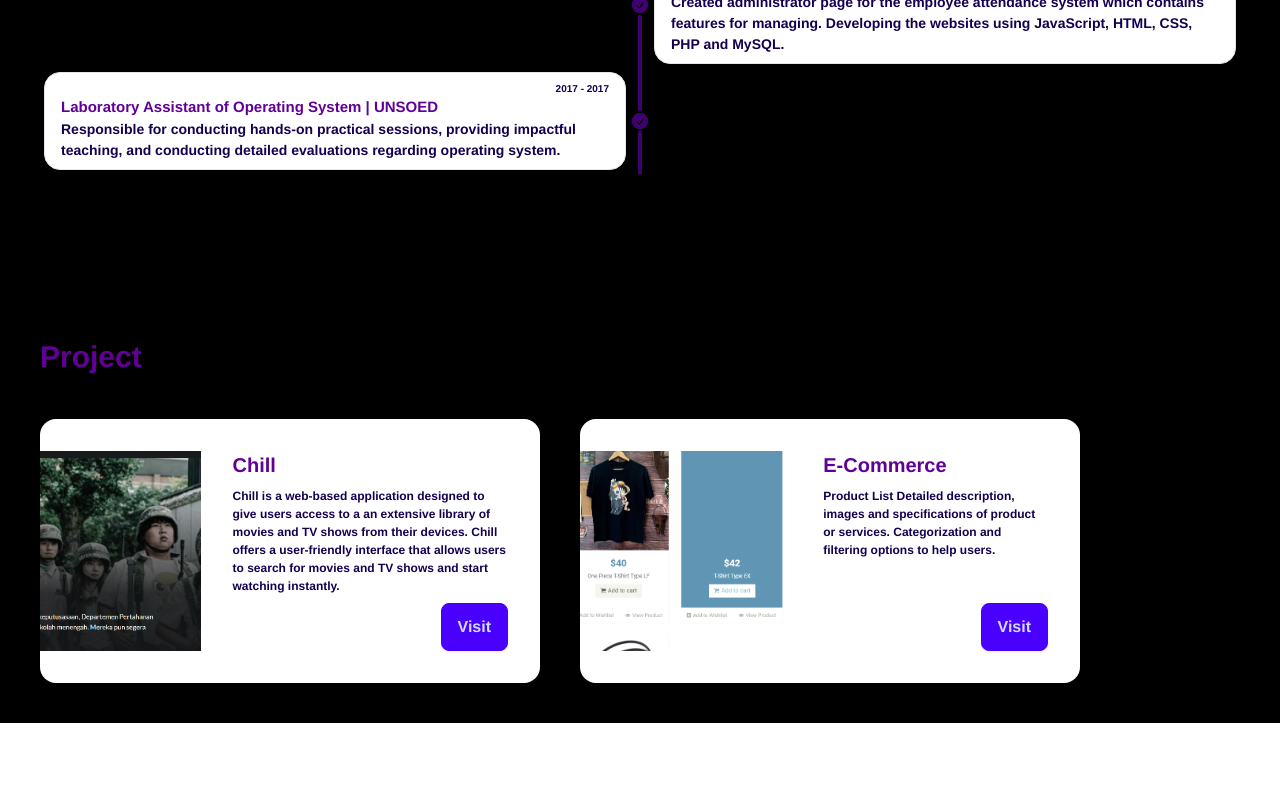
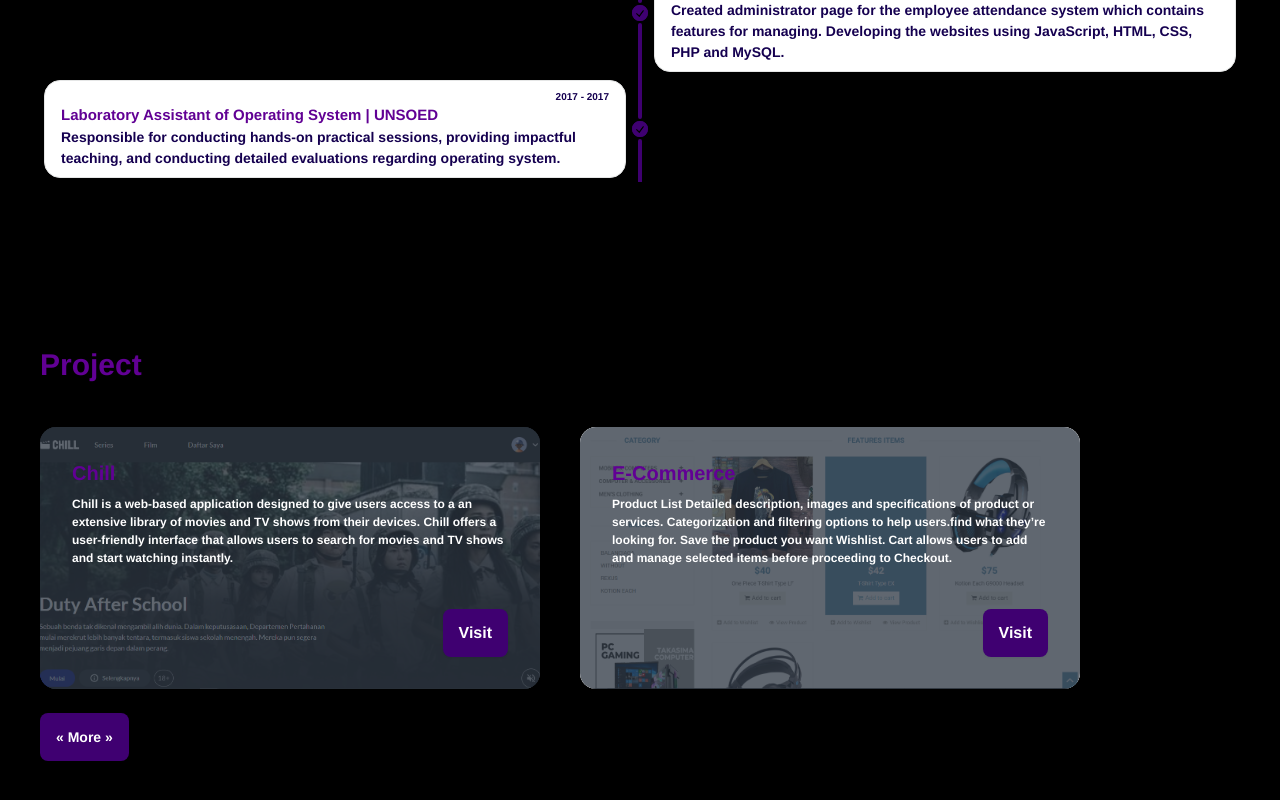
Before and after one commit to rizkitaufiq/rizkitaufiq, a React (Vite) app: page / in a window 1280 px wide. Shown: the part 1310-2110 px from the top of the page. Before the commit the page ends 2033 px from the top, so only its background shows below. Built offline with nearby package versions, Linux system fonts and the light colour scheme; a web font is replaced by a local one.

Commit message:
feat: update content

```diff
--- a/src/components/molecules/CardBox.jsx
+++ b/src/components/molecules/CardBox.jsx
@@ -1,21 +1,23 @@
 import PropTypes from "prop-types";
 
 const CardBox = (props) => {
-  const { children, textHeader, textContent, link } = props;
+  const { bgCard, children, textHeader, textContent, link } = props;
   return (
-    <div className="card card-side bg-base-100 shadow-xl w-full max-w-[500px] md:flex-row flex-col">
-      <figure className="card-body">{children}</figure>
+    <div
+      className={`card card-side ${bgCard} image-full w-full max-w-[500px] md:flex-row flex-col`}
+    >
+      <figure>{children}</figure>
       <div className="card-body">
         <h2 className="card-title text-secondary text-base md:text-lg lg:text-xl">
           {textHeader}
         </h2>
-        <p className="text-default text-[8px] md:text-[10px] lg:text-[12px]">
+        <p className="text-white text-[8px] md:text-[10px] lg:text-[12px]">
           {textContent}
         </p>
         <div className="card-actions justify-end">
           <a
             href={link}
-            className="btn btn-primary text-xs md:text-sm lg:text-base hover:shadow-[0_0_25px_5px_rgba(128,0,128,0.8)] transition-all duration-300"
+            className="btn bg-primary text-white border-none text-xs md:text-sm lg:text-base hover:bg-default hover:text-gray-500 hover:shadow-[0_0_25px_5px_rgba(128,0,128,0.8)] transition-all duration-300"
           >
             Visit
           </a>
@@ -27,6 +29,7 @@ const CardBox = (props) => {
 
 CardBox.propTypes = {
   children: PropTypes.node,
+  bgCard: PropTypes.string,
   textHeader: PropTypes.string,
   textContent: PropTypes.string,
   link: PropTypes.string,
--- a/src/components/organisems/homepage/Hero.jsx
+++ b/src/components/organisems/homepage/Hero.jsx
@@ -9,7 +9,7 @@ const Hero = (props) => {
   const messages = ["Full Stack Developer", "Web Developer", "Programmer"];
   const typedMessage = TypingEffect(messages);
   return (
-    <section id={id} className="lg:h-full text-white w-full -mt-4 lg:mt-5">
+    <section id={id} className="lg:h-full text-white w-full mt-3 lg:mt-7">
       <div className="lg:h-full">
         <div className="relative bottom-2 lg:-bottom-49 p-6 ">
           <Links />
--- a/src/components/organisems/homepage/Project.jsx
+++ b/src/components/organisems/homepage/Project.jsx
@@ -11,8 +11,10 @@ const Project = (props) => {
       <div className="flex justify-start items-center mb-5 lg:mb-10">
         <h1 className="text-secondary">Project</h1>
       </div>
+
       <div className="flex flex-wrap gap-10 lg:gap-10">
         <CardBox
+          bgCard="bg-slate-700"
           textHeader="Chill"
           textContent="Chill is a web-based application designed to
           give users access to a an extensive library of
@@ -24,28 +26,41 @@ const Project = (props) => {
           link="https://mission-5-reactjs-chill.vercel.app/"
         >
           <img
-            src="/public/images/homepage/content/project/Chill-desktop.PNG"
+            src="images/homepage/content/project/Chill-desktop.PNG"
             alt="image"
             className="w-[280px] h-[100px] lg:w-[500px] lg:h-[200px]"
           />
         </CardBox>
 
         <CardBox
+          bgCard="bg-white"
           textHeader="E-Commerce"
           textContent="Product List Detailed description,
           images and specifications of
           product or services. Categorization
-and filtering options to help users.
+          and filtering options to help users.find what they’re looking for. Save
+          the product you want Wishlist. Cart
+          allows users to add and manage
+          selected items before proceeding to
+          Checkout.
                   "
           link="https://github.com/rizkitaufiq/simple_ecommerce_django5"
         >
           <img
-            src="/public/images/homepage/content/project/SS2.PNG"
+            src="images/homepage/content/project/SS2.PNG"
             alt="image"
             className="w-[280px] h-[100px] lg:w-[500px] lg:h-[200px]"
           />
         </CardBox>
       </div>
+      <footer className="mt-5">
+        <a
+          href="https://github.com/rizkitaufiq?tab=repositories"
+          className="text-white btn bg-primary border-none hover:text-gray-500 hover:bg-default hover:shadow-[0_0_25px_5px_rgba(128,0,128,0.8)] transition-all duration-300"
+        >
+          « More »
+        </a>
+      </footer>
     </section>
   );
 };
```
Lines whose indentation alone changed are shown as unchanged.
